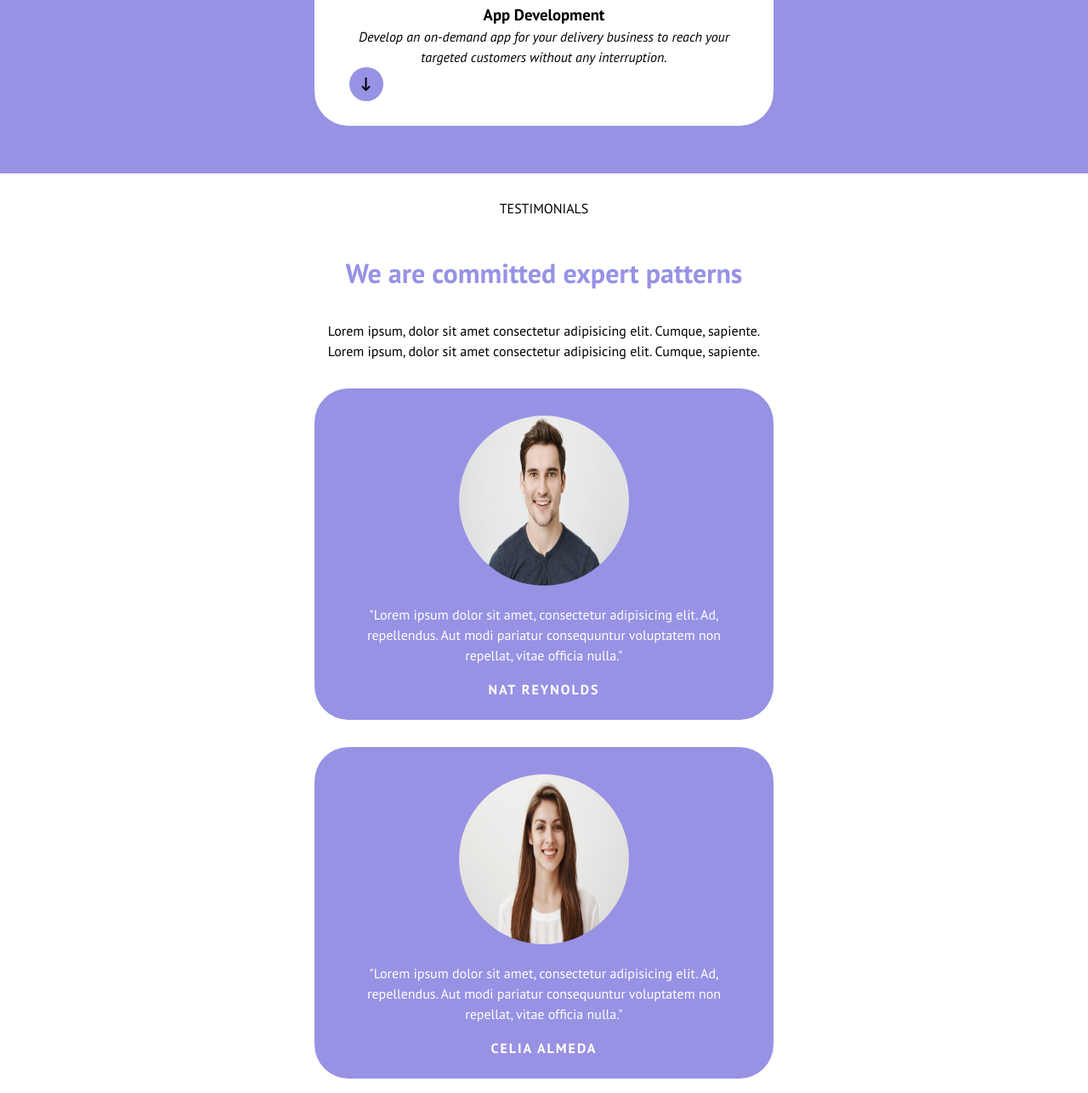
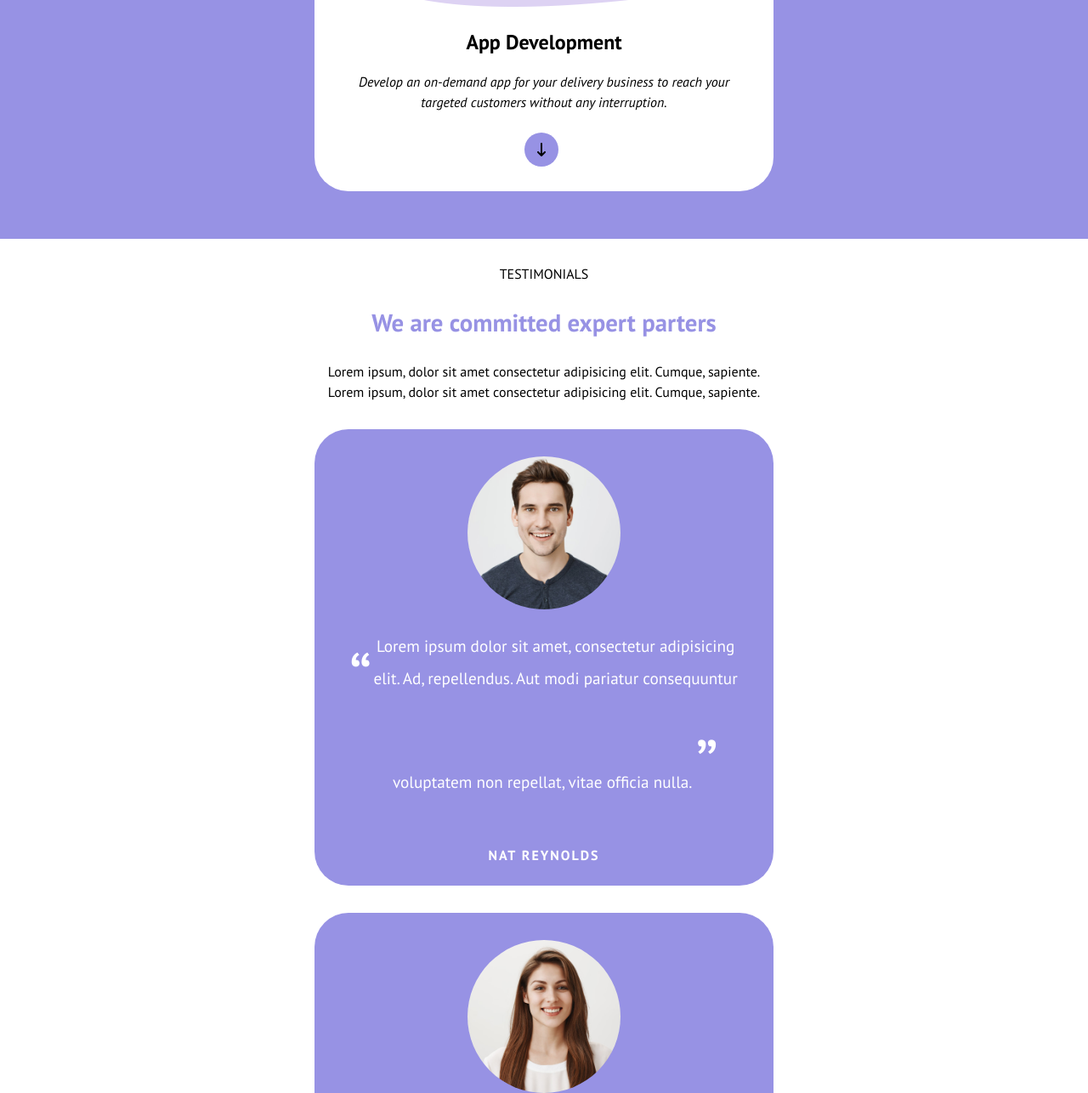
Before and after one commit to Roberta-Colombo/htmlcss-responsive-layout, a plain HTML site: page index.html in a window 1280 px wide. Shown: the part 2752-4038 px from the top of the page at 85% size. Drawn offline with Linux system fonts and the light colour scheme.

Commit message:
Sistemate foto e altre classi

```diff
--- a/css/style.css
+++ b/css/style.css
@@ -44,6 +44,16 @@ body {
 .align-items {
     align-items: center;
 }
+
+.align-start {
+    align-items: flex-start;
+}
+
+/* .clearfix::after {
+    content: " ";
+    display: table;
+    clear: both;
+} */
 
 /* Style header */
 
@@ -161,7 +171,7 @@ button i {
     padding-top: 60px;
 }
 
-#planning h2, #testimonials h2 {
+#planning h2 {
     color: var(--white);
     font-size: 2rem;
     padding-bottom: 2rem;
@@ -190,6 +200,9 @@ button i {
     border-radius: 100%;
     text-align: center;
     line-height: 40px;
+    position: relative;
+    left: 45%;
+    margin-top: 1.5rem;
 }
 
 .down-arrow i {
@@ -197,9 +210,10 @@ button i {
     color: black;
 }
 
-#testimonials h2 {
+#testimonials .medium-text {
     color: var(--violet);
-    padding-top: 2.5rem;
+    padding-top: 1.5rem;
+    padding-bottom: 1.5rem;
 }
 
 .violet-card {
@@ -214,17 +228,34 @@ button i {
     background-color: var(--white);
     color: black;
     margin-top: 2rem;
+    padding-top: 1rem;
 }
 
 .testimonial-image img {
-    width: 200px;
-    height: 200px;
-    border-radius: 50%;
+    display: inline;
+    margin: 0 auto;
+    width: auto;
+    height: 100%;
+    margin-left: -25%;
 }
 
 .testimonial-image {
+    margin: 0 auto;
+    width: 180px;
+    height: 180px;
+    position: relative;
+    overflow: hidden;
+    border-radius: 50%;
+    margin-bottom: 1.5rem;
+}
+
+.strongly-rounded.violet-card {
     padding-top: 2rem;
-    padding-bottom: 1rem;
+}
+
+.strongly-rounded.violet-card p {
+    line-height: 2;
+    font-size: 1.2rem;
 }
 
 .name {
@@ -234,6 +265,10 @@ button i {
 
 #testimonials {
     padding-bottom: 4rem;
+}
+
+.small-quote {
+    font-size: 5rem;
 }
 
 #benefits {
--- a/index.html
+++ b/index.html
@@ -103,7 +103,7 @@
                         <div class="planning2-image">
                             <img src="./img/planning2.png" alt="Uomo pianifica il lavoro">
                         </div>
-                        <h3>App Development</h3>
+                        <div class="bigger-h3"><strong>App Development</strong></div>
                         <p><em>Develop an on-demand app for your delivery business to reach your targeted customers without any interruption.</em></p>
                         <div class="down-arrow"><a href><i class="fa-solid fa-arrow-down-long"></i></a></div>
                     </div>
@@ -113,8 +113,8 @@
 
         <section id="testimonials">
             <div class="container centered">
-                TESTIMONIALS
-                <h2>We are committed expert patterns</h2>
+                <div>TESTIMONIALS</div>
+                <div class="medium-text"><strong>We are committed expert parters</strong></div>
                 <p>Lorem ipsum, dolor sit amet consectetur adipisicing elit. Cumque, sapiente. Lorem ipsum, dolor sit amet consectetur adipisicing elit. Cumque, sapiente.</p>
 
                 <div class="strongly-rounded violet-card">
@@ -122,8 +122,12 @@
                         <div class="testimonial-image">
                             <img src="./img/testimonial1.jpg" alt="Testimonial">
                         </div>
-                        <p>"Lorem ipsum dolor sit amet, consectetur adipisicing elit. Ad, repellendus. Aut modi pariatur consequuntur voluptatem non repellat, vitae officia nulla."
-                        </p>
+                        <div class="d-flex align-start">
+                            <span class="small-quote">&ldquo;</span>
+                            <p>Lorem ipsum dolor sit amet, consectetur adipisicing elit. Ad, repellendus. Aut modi pariatur consequuntur voluptatem non repellat, vitae officia nulla.
+                            <span class="small-quote">&rdquo;</span>
+                            </p>
+                        </div>
                         <div class="name letter-spacing"><strong>NAT REYNOLDS</strong></div>
                     </div>
                 </div>
```
